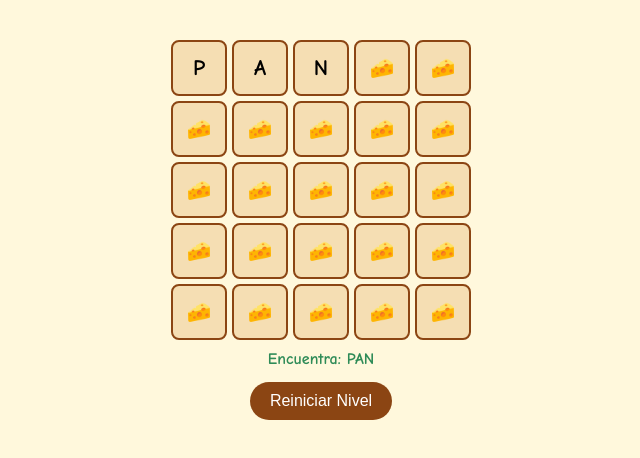
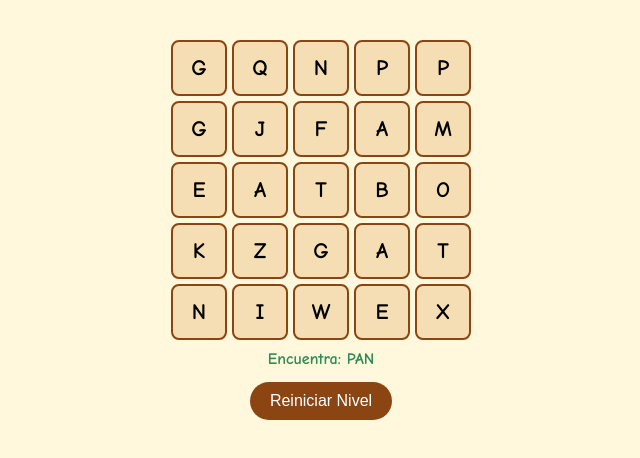
Before and after one commit to godoyjimena65-cyber/Capibara-letras, a plain HTML site: page index.html in a window 1280 px wide. Shown: the part 74-532 px from the top of the page, without its empty margins (319-959 px from the left). Drawn offline with Linux system fonts and the light colour scheme.

Commit message:
Update index.html

```diff
--- a/index.html
+++ b/index.html
@@ -1,9 +1,10 @@
-  <!DOCTYPE html>
+</html>
+<!DOCTYPE html>
 <html>
 <head>
 <meta charset="UTF-8">
 <meta name="viewport" content="width=device-width, initial-scale=1.0">
-<title>Capibara Letras - Niveles</title>
+<title>Capibara Letras - Sopa</title>
 <style>
 body {font-family: 'Comic Sans MS', sans-serif; text-align: center; background: #FFF8DC; margin: 0; padding: 10px;}
 h1 {color: #8B4513; margin: 5px 0; font-size: 28px;}
@@ -51,6 +52,7 @@ let puntos = 0;
 let palabraActual = '';
 let seleccion = [];
 let casillas = [];
+const letrasABC = 'ABCDEFGHIJKLMNOPQRSTUVWXYZ';
 
 function nuevoJuego() {
   if(nivelActual >= niveles.length) {
@@ -65,21 +67,27 @@ function nuevoJuego() {
   document.getElementById('mensaje').textContent = `Encuentra: ${palabraActual}`;
   document.getElementById('nivel').textContent = nivelActual + 1;
 
-  const letras = palabraActual.split('').sort(() => Math.random() - 0.5);
+  // 1. Creamos array con las letras de la palabra
+  let letrasTablero = palabraActual.split('');
+
+  // 2. Rellenamos el resto con letras al azar hasta tener 25
+  while(letrasTablero.length < 25) {
+    letrasTablero.push(letrasABC[Math.floor(Math.random() * letrasABC.length)]);
+  }
+
+  // 3. Revolvemos todo para que sea sopa de letras
+  letrasTablero.sort(() => Math.random() - 0.5);
+
   const tablero = document.getElementById('tablero');
   tablero.innerHTML = '';
   casillas = [];
 
+  // 4. Creamos el tablero 5x5 lleno de letras
   for(let i = 0; i < 25; i++) {
     const div = document.createElement('div');
     div.className = 'casilla';
-    if(i < letras.length) {
-      div.textContent = letras[i];
-      div.onclick = () => seleccionarLetra(i, letras[i]);
-    } else {
-      div.textContent = '🧀';
-      div.style.fontSize = '20px';
-    }
+    div.textContent = letrasTablero[i];
+    div.onclick = () => seleccionarLetra(i, letrasTablero[i]);
     tablero.appendChild(div);
     casillas.push(div);
   }
```
